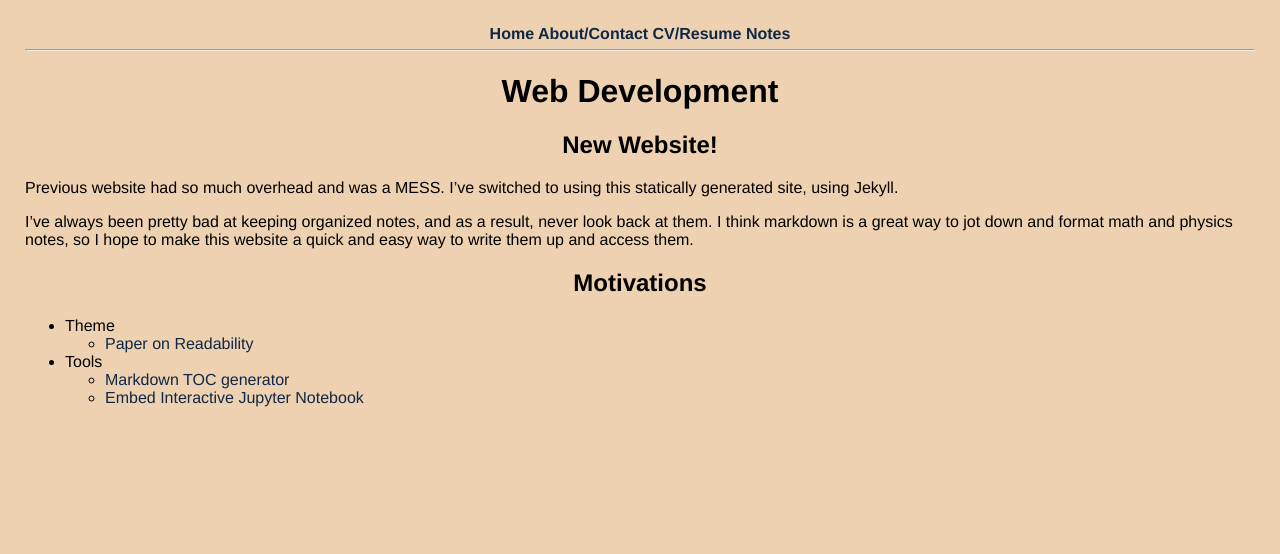
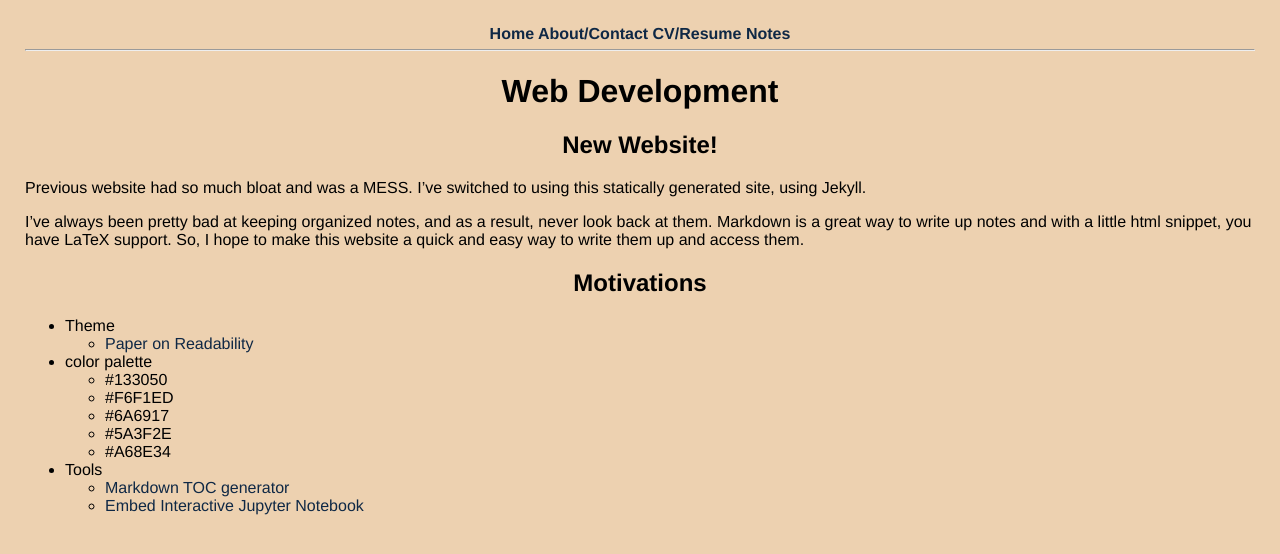
Before and after one commit to thaihangchung7/thaihangchung7.github.io, a Jekyll site: the page built from _notes/webdev.md, in a window 1280 px wide. Shown: the top 554 px of the page. Built offline with Jekyll 4.4.1, drawn with Linux system fonts in a browser that asks for light colours.

Commit message:
updating a few sentences

```diff
--- a/_notes/webdev.md
+++ b/_notes/webdev.md
@@ -6,14 +6,20 @@ category: webdev
 
 ## New Website!
 
-Previous website had so much overhead and was a MESS. I've switched to using this statically generated site, using Jekyll.
+Previous website had so much bloat and was a MESS. I've switched to using this statically generated site, using Jekyll.
 
-I've always been pretty bad at keeping organized notes, and as a result, never look back at them. I think markdown is a great way to jot down and format math and physics notes, so I hope to make this website a quick and easy way to write them up and access them.
+I've always been pretty bad at keeping organized notes, and as a result, never look back at them. Markdown is a great way to write up notes and with a little html snippet, you have LaTeX support. So, I hope to make this website a quick and easy way to write them up and access them.
 
 ## Motivations
 
 + Theme
   - [Paper on Readability](https://www.cs.cmu.edu/~jbigham/pubs/pdfs/2017/colors.pdf)
++ color palette
+  - #133050
+  - #F6F1ED
+  - #6A6917
+  - #5A3F2E
+  - #A68E34
 + Tools
   - [Markdown TOC generator](https://github.com/ekalinin/github-markdown-toc)
   - [Embed Interactive Jupyter Notebook](https://elc.github.io/posts/embed-interactive-notebooks/)
```
Also changed, not shown: _notes/computing.md (+3 -0 lines).
